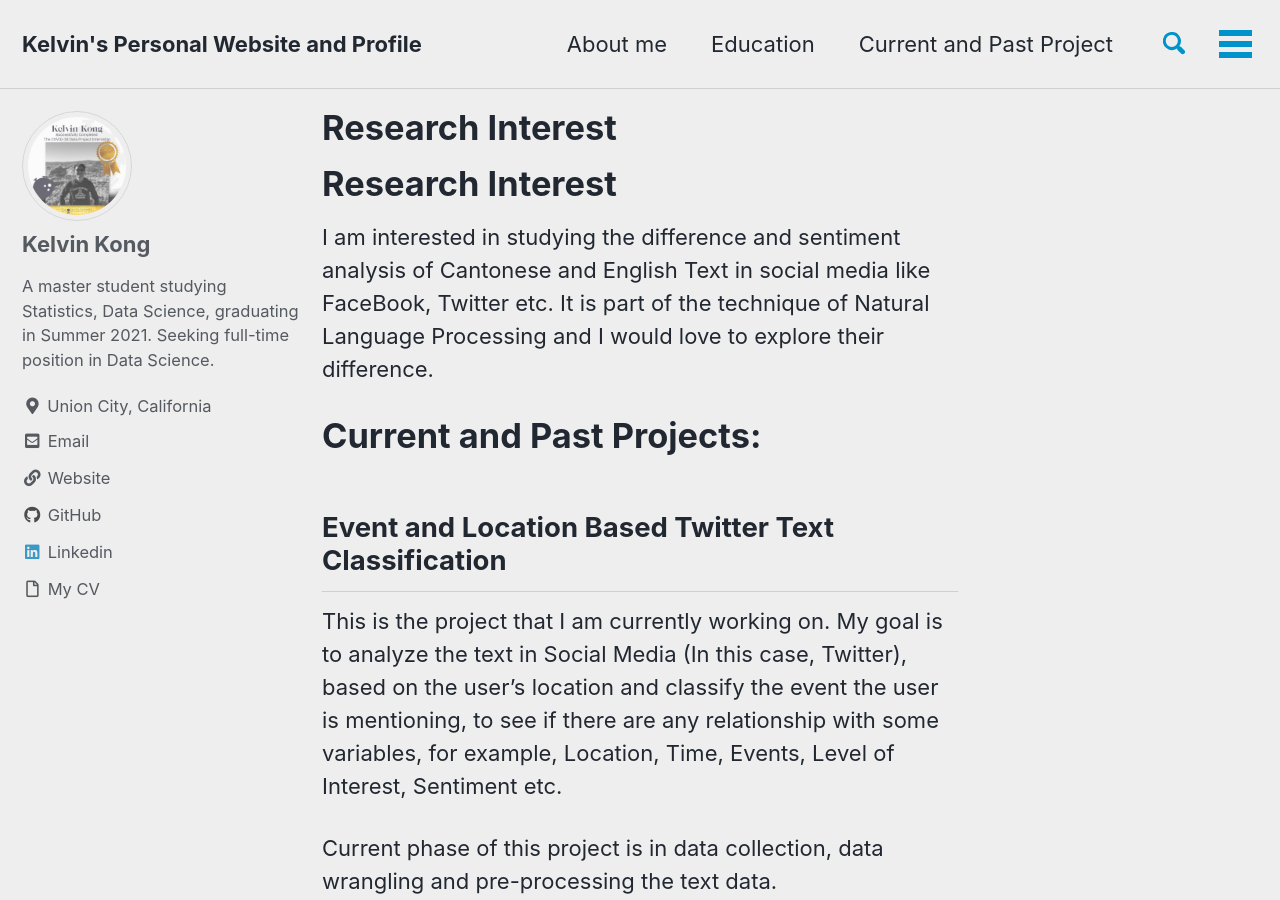
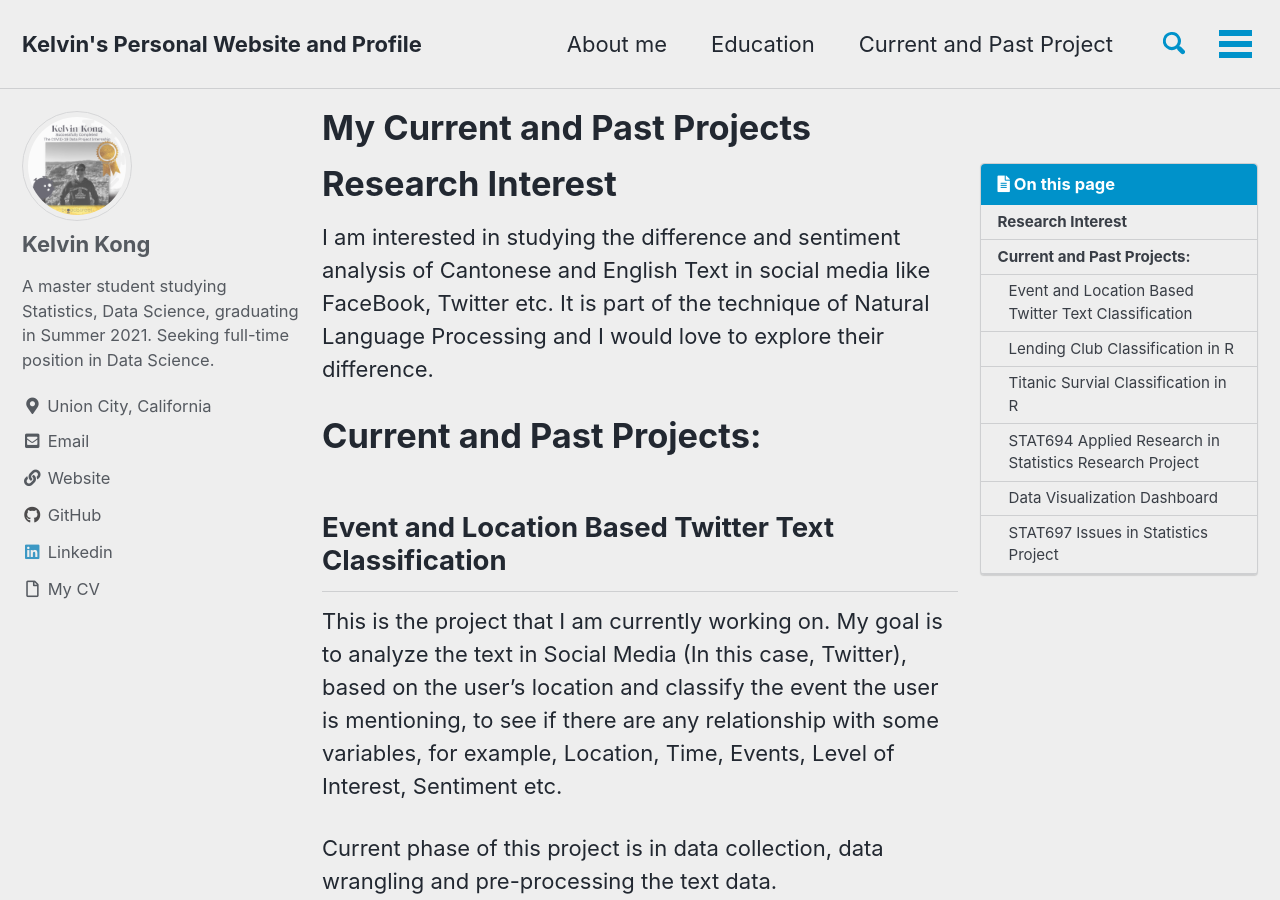
Before and after one commit to kelvin-cykong/kelvin-cykong.github.io, a Jekyll site: the page built from pages/projects.md, in a window 1280 px wide and 900 px high. Built offline with Jekyll 4.4.1, drawn with Linux system fonts in a browser that asks for light colours; cached includes are drawn as plain includes; our own code applies the rules of GitHub Pages for plain Markdown files; comment, search, counter and statistics services are not loaded; some of the changed text lies outside the part shown.

Commit message:
Update projects.md

```diff
--- a/pages/projects.md
+++ b/pages/projects.md
@@ -1,3 +1,9 @@
+---
+permalink: /projects/
+title: "My Current and Past Projects"
+last_modified_at: 2021-03-20T20:54:41-05:00
+toc: true
+---
 # Research Interest
 I am interested in studying the difference and sentiment analysis of Cantonese and English Text in social media like FaceBook, Twitter etc. It is part of the technique of Natural Language Processing and I would love to explore their difference.
 
@@ -28,11 +34,11 @@ This project involves the use of NLP algorithms in analyzing the effect of COVID
 
 [Click Here to See my Project!](https://github.com/ckong9-stat697/Research_in_Statistics-STAT694)
 
-[Click Here to See my Presentation!](stat694_presentation.html)
+[Click Here to See my Presentation!](https://github.com/ckong9-stat697/ckong9-stat697.github.io/docs/stat694_presentation.html)
 
 
 ## Data Visualization Dashboard
-[FlexDashboard of Lyft BayWheel Data using R Packages](Problem_03_flexdashboard.html)
+[FlexDashboard of Lyft BayWheel Data using R Packages](https://github.com/ckong9-stat697/ckong9-stat697.github.io/docs/Problem_03_flexdashboard.html)
 
 
 ## STAT697 Issues in Statistics Project
```
